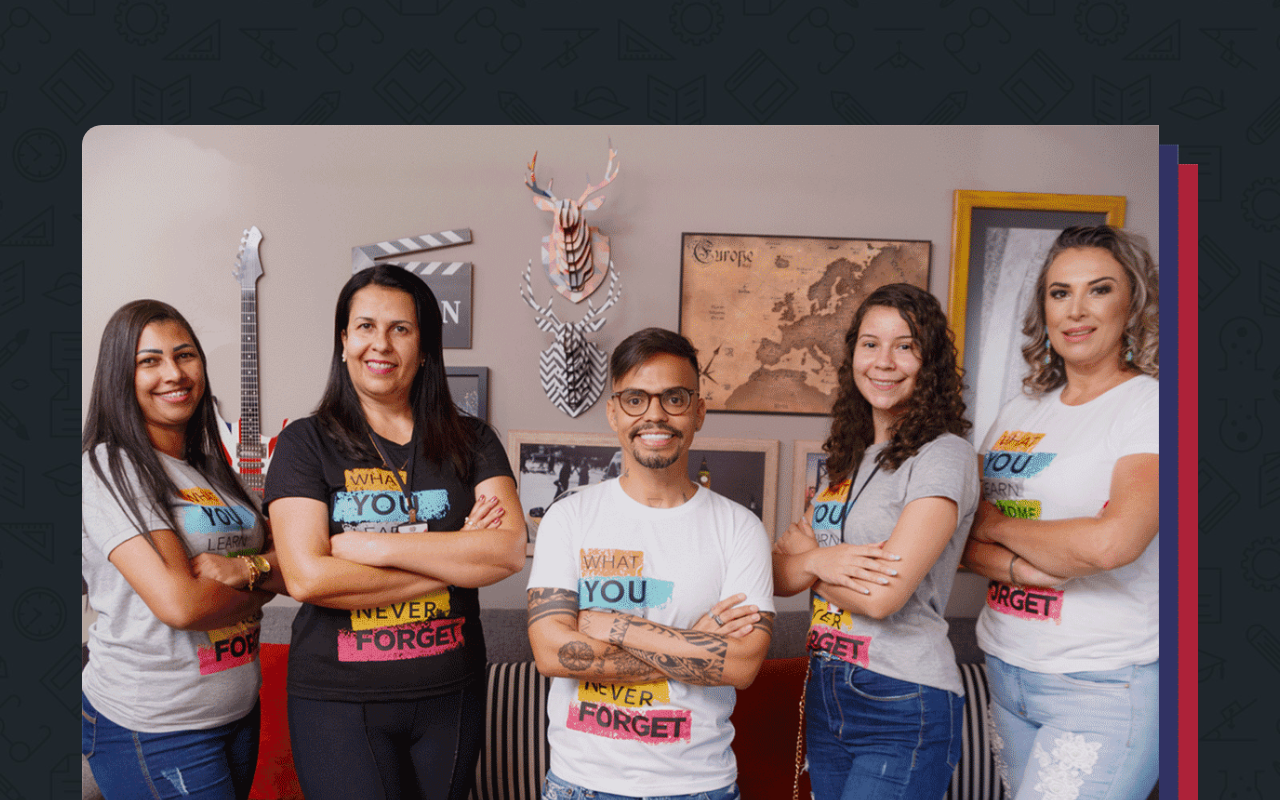
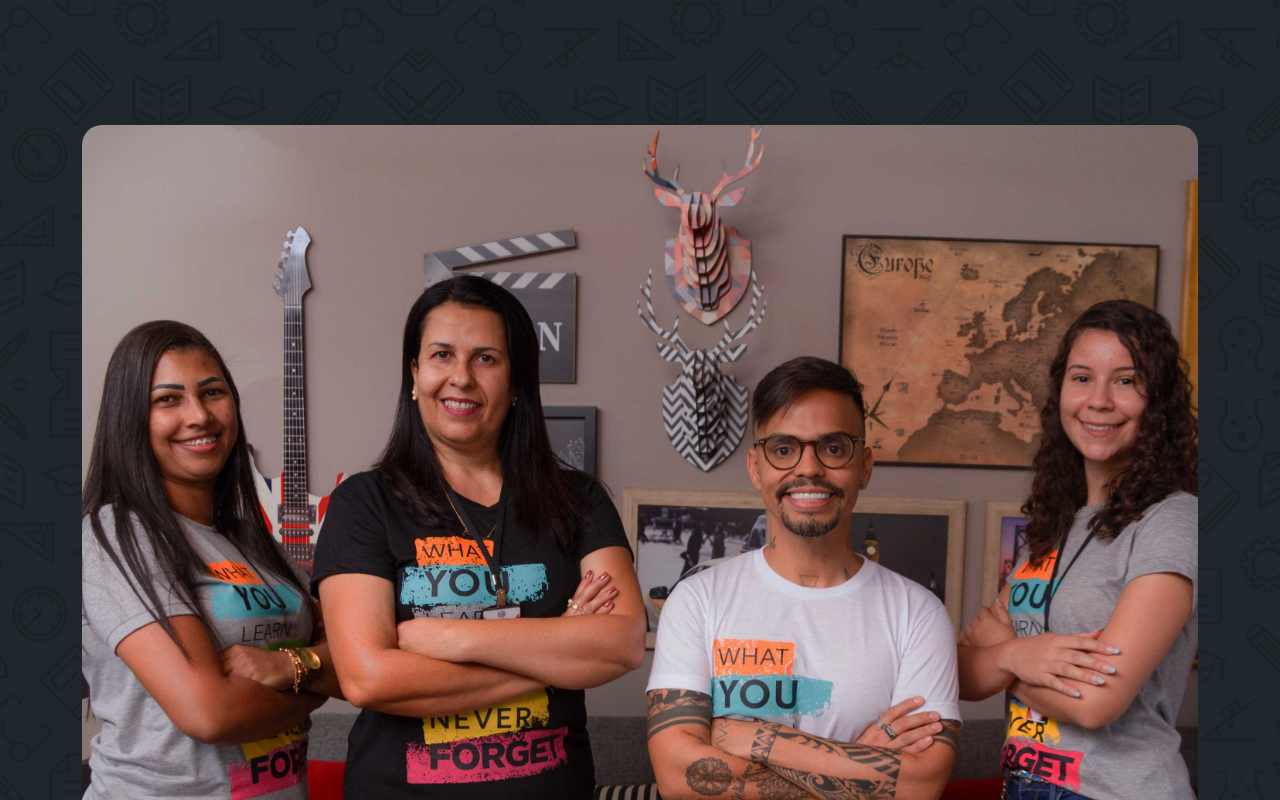
Before and after one commit to homeidiomas/site, a plain HTML site: page sobre.html in a window 1280 px wide. Shown: the part 540-1340 px from the top of the page. Drawn offline with nearby package versions, Linux system fonts and the light colour scheme.

Commit message:
images-update

```diff
--- a/sobre.html
+++ b/sobre.html
@@ -121,7 +121,7 @@ https://templatemo.com/tm-569-edu-meeting
             <div class="col-lg-12">
               <div class="meeting-single-item">
                 <div class="thumb">
-                  <a href="meeting-details.html"><img  src="./assets/images/staff-home-idiomas.png" alt=""></a>
+                  <a href="meeting-details.html"><img  src="./assets/images/staff-home-idiomas.jpg" alt=""></a>
                 </div>
                 <div class="down-content">
                   <a href="meeting-details.html"><h4>Quem somos nós?</h4></a>
```
Also changed, not shown: assets/images/head-photo-phone.jpg, assets/images/head-photo.jpg, assets/images/staff-home-idiomas.jpg (added), 1 other file.
